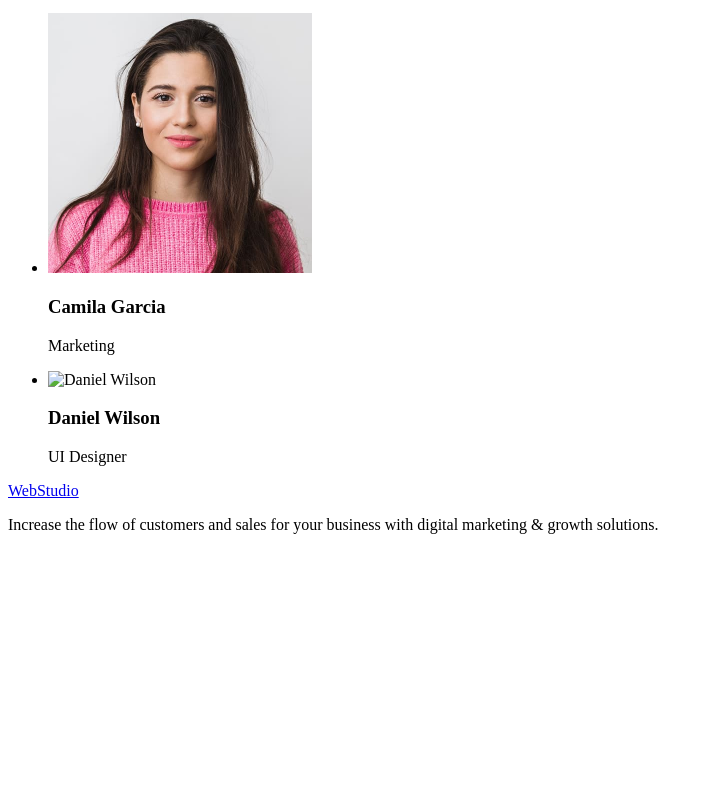
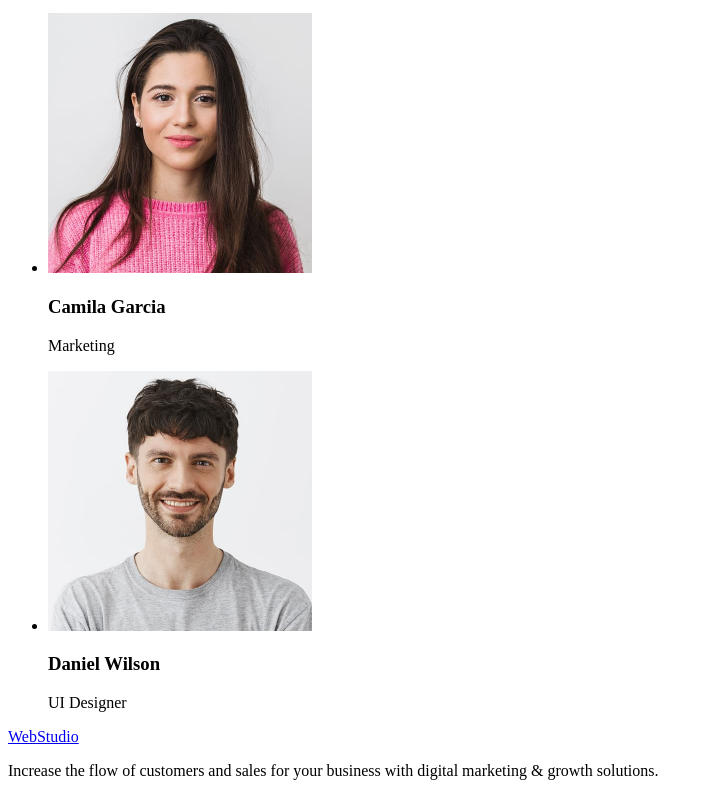
Before and after one commit to JuliaZavada/goit-markup-hw-01, a plain HTML site: page index.html in a window 1280 px wide. Shown: the part 1314-2110 px from the top of the page, without its empty margins (0-709 px from the left). Before the commit the page ends 1864 px from the top, so only its background shows below. Drawn offline with Linux system fonts and the light colour scheme; the site is published under a folder, as on GitHub Pages, so addresses that start at the root find nothing.

Commit message:
add adres image4

```diff
--- a/index.html
+++ b/index.html
@@ -80,7 +80,7 @@
                     <p>Marketing</p>
                 </li>
                 <li>
-                    <img src="/images/img Daniel.jpg" alt="Daniel Wilson"width="264" height="260">
+                    <img src="./images/img Daniel.jpg" alt="Daniel Wilson"width="264" height="260">
                     <h3>Daniel Wilson</h3>
                     <p>UI Designer</p>
                 </li>
```
